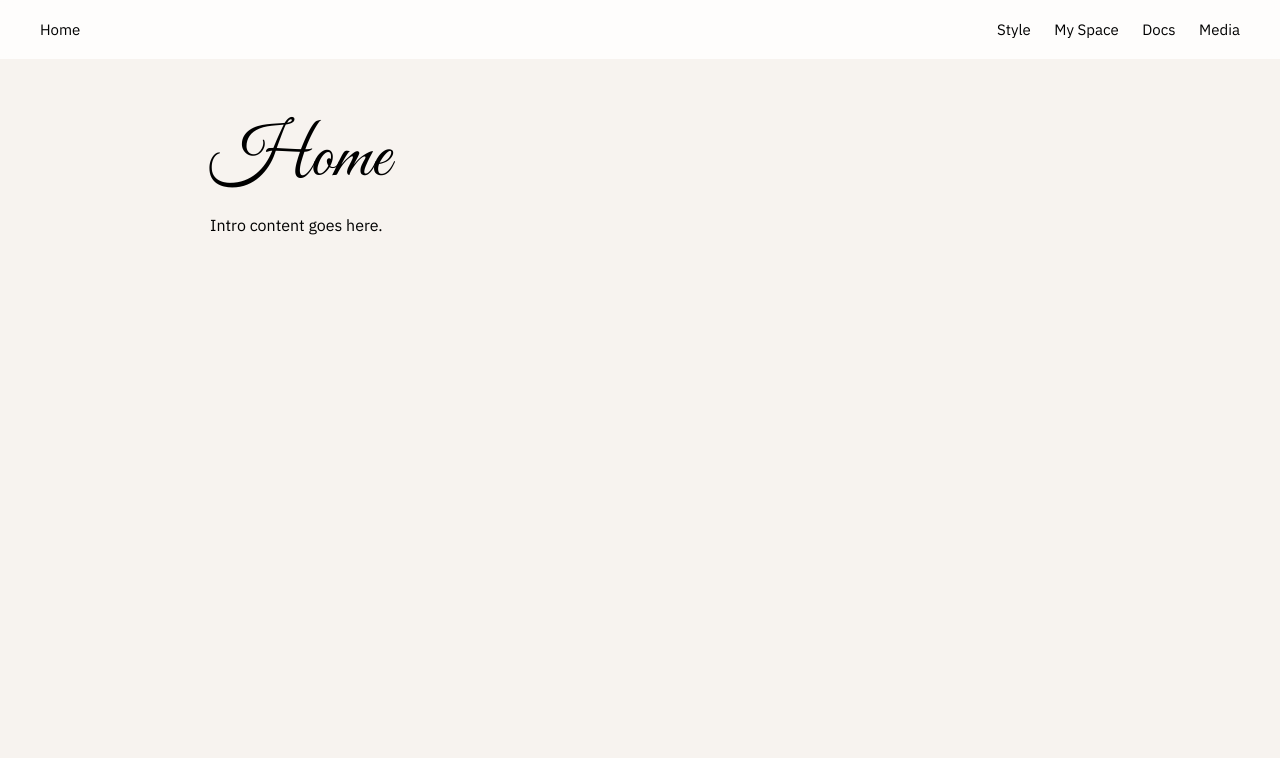
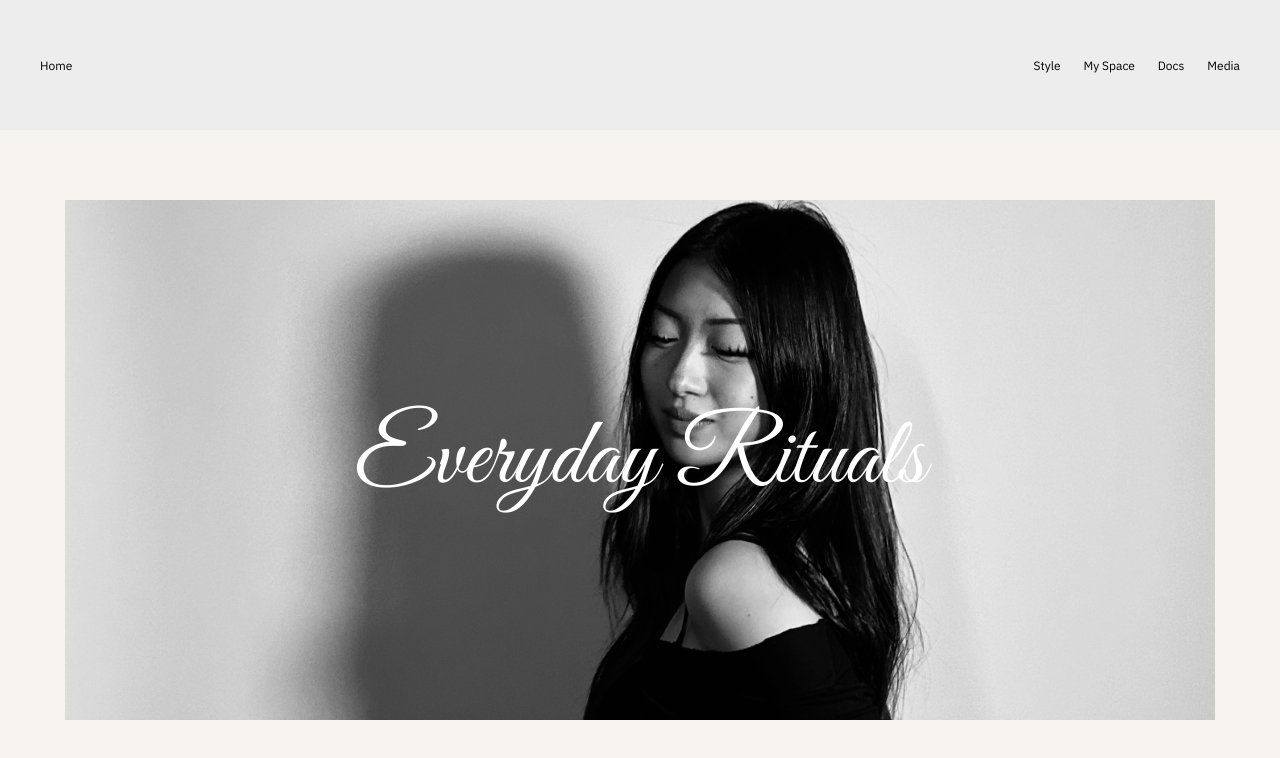
Before and after one commit to stephanie10293/Leung_Stephanie-Personal_Website, a plain HTML site: page index.html in a window 1280 px wide. Shown: the top 758 px of the page. Drawn offline with Linux system fonts and the light colour scheme.

Commit message:
added landing img and landing text

```diff
--- a/index.html
+++ b/index.html
@@ -1,12 +1,12 @@
 <!DOCTYPE html>
 <html lang="en">
 <head>
-  <meta charset="UTF-8" />
-  <meta name="viewport" content="width=device-width, initial-scale=1.0" />
+  <meta charset="UTF-8">
+  <meta name="viewport" content="width=device-width, initial-scale=1.0">
   <title>Single Page Site</title>
 
   <!-- Elegant built‑in calligraphy-like font (Great Vibes as fallback) -->
-  <link href="https://fonts.googleapis.com/css2?family=Great+Vibes&family=IBM+Plex+Sans:wght@300;400;600&display=swap" rel="stylesheet" />
+  <link href="https://fonts.googleapis.com/css2?family=Great+Vibes&family=IBM+Plex+Sans:wght@300;400;600&display=swap" rel="stylesheet">
 
   <style>
     body {
@@ -27,13 +27,14 @@
       position: fixed;
       top: 0;
       width: 100%;
+      height: 130px;
       display: flex;
       justify-content: space-between;
       align-items: center;
       padding: 20px 40px;
       font-family: "IBM Plex Sans", sans-serif;
-      font-size: 15px;
-      background: rgba(255, 255, 255, 0.8);
+      font-size: 12px;
+      background: #EDEDED;
       backdrop-filter: blur(6px);
       z-index: 1000;
       box-sizing: border-box;
@@ -52,19 +53,55 @@
 
     section {
       width: 100%;
-      padding-top: 120px; /* space under nav */
-      padding-left: 40px;
+      padding-top: 120px;
+      padding-left: 24px;
+      padding-right: 24px;
       box-sizing: border-box;
     }
 
-    #section1 { height: 1840px; background: #f7f3ef; }
+    #section1 {
+      height: 1840px;
+      background: #f7f3ef;
+      display: flex;
+      justify-content: center;
+      align-items: flex-start;
+      text-align: center;
+      padding-top: 0;
+      box-sizing: border-box;
+      position: relative;
+    }
+
+    #section1 img {
+      width: 1150; /* 24px gap on each side */
+      max-width: 1200px;
+      height: 520px;
+      object-fit: cover;
+      display: block;
+      margin: 200px auto 0 auto;
+      box-sizing: border-box;
+    }
+
+    #section1 .overlay-text {
+      position: absolute;
+      top: 400px;
+      left: 50%;
+      transform: translateX(-50%);
+      color: white;
+      font-family: 'Great Vibes', cursive;
+      font-size: 96px;
+      white-space: nowrap; /* force one line */
+      text-align: center;
+      max-width: 1200px;
+      pointer-events: none;
+    }
+
     #section2 { height: 2190px; background: #eae6ff; }
     #section3 { height: 3070px; background: #f0fff2; }
     #section4 { height: 3777px; background: #fff6e8; }
     #section5 { height: 2000px; background: #f0f0ff; overflow: auto; }
 
     .inner {
-      max-width: 900px;
+      max-width: 1200px;
       margin: 0 auto;
     }
   </style>
@@ -82,10 +119,8 @@
   </nav>
 
   <section id="section1">
-    <div class="inner">
-      <h1 class="accent">Home</h1>
-      <p>Intro content goes here.</p>
-    </div>
+      <img src="landing.png" alt="Landing Image">
+      <div class="overlay-text">Everyday Rituals</div>
   </section>
 
   <section id="section2">
```
